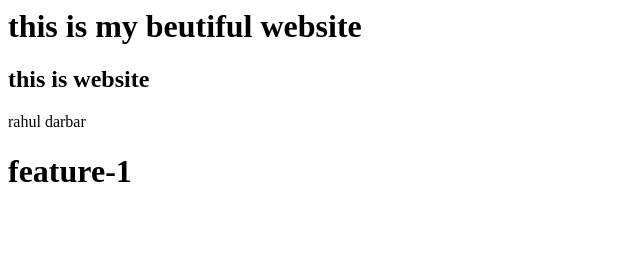
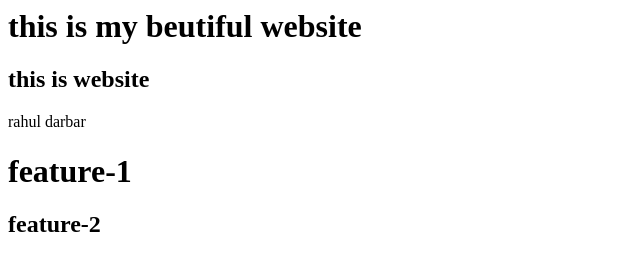
Before and after one commit to jaydeepsisodiya/gitjay, a plain HTML site: page index.html in a window 1280 px wide. Shown: the whole page, without its empty margins (0-640 px from the left). Drawn offline with Linux system fonts and the light colour scheme.

Commit message:
added feature-2

```diff
--- a/index.html
+++ b/index.html
@@ -5,5 +5,6 @@
         <h2>this is website</h2>
         <p>rahul darbar</p>
         <h1>feature-1</h1>
+        <h2>feature-2</h2>
     </body>
 </html>
```
